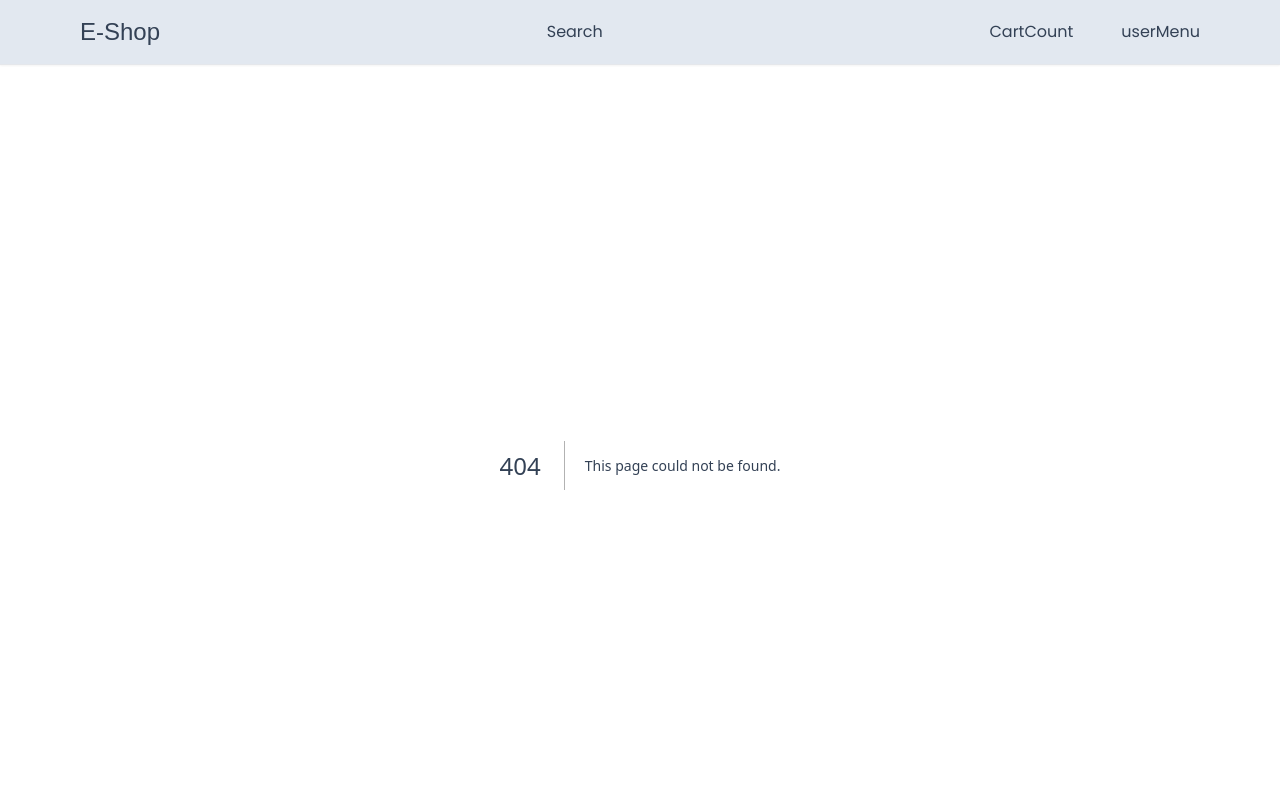
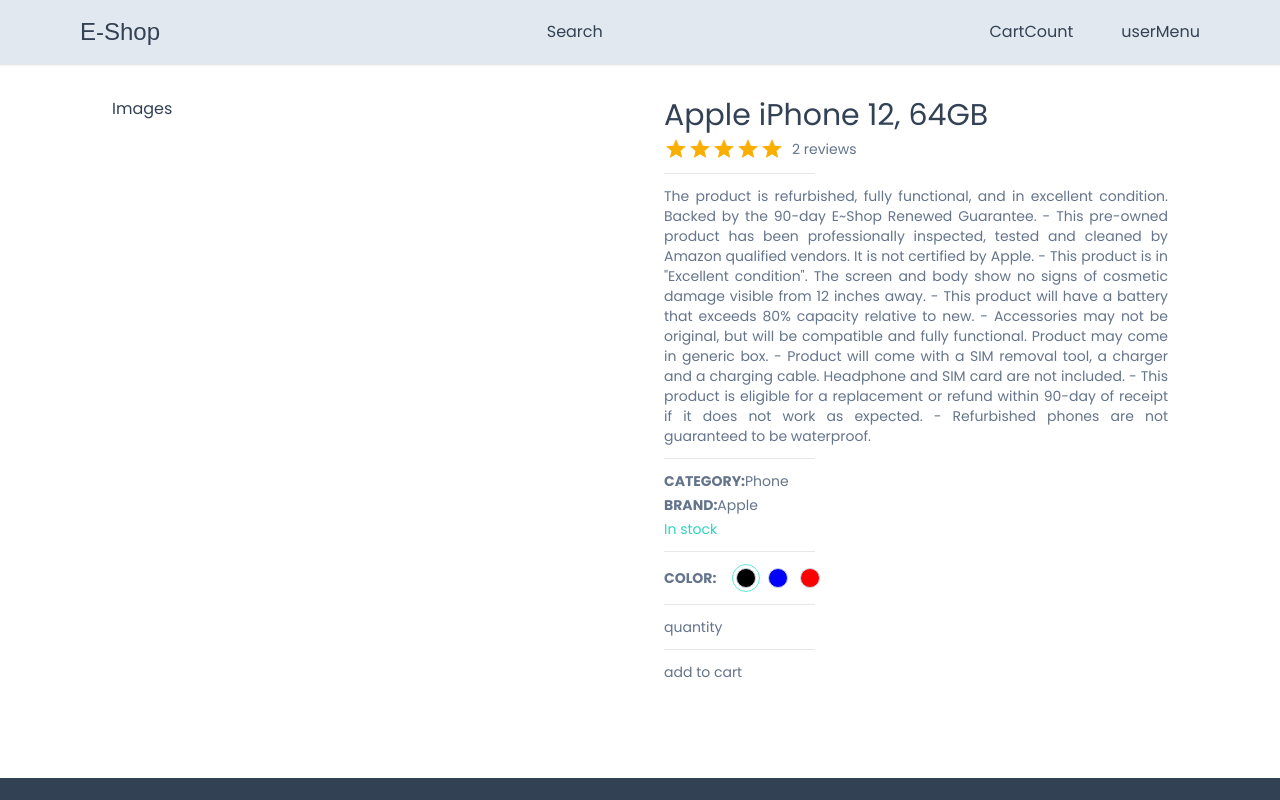
Before and after one commit to WenChun19/e-shop, a Next.js app: page /product/1 in a window 1280 px wide. Before the commit this address had no page. Shown: the top 800 px of the page. Built offline with nearby package versions, Linux system fonts and the light colour scheme; a web font is replaced by a local one.

Commit message:
Product detail

```diff
--- /dev/null
+++ b/app/cart/page.tsx
@@ -0,0 +1,9 @@
+import React from 'react'
+
+const Cart = () => {
+  return (
+    <div>Cart</div>
+  )
+}
+
+export default Cart
--- a/app/components/footer/Footer.tsx
+++ b/app/components/footer/Footer.tsx
@@ -1,5 +1,5 @@
 import React from "react";
-import Container from "../nav/Container";
+import Container from "../Container";
 import Link from "next/link";
 import FooterList from "./FooterList";
 import { MdFacebook } from "react-icons/md";
--- a/app/components/nav/NavBar.tsx
+++ b/app/components/nav/NavBar.tsx
@@ -1,5 +1,5 @@
 import React from "react";
-import Container from "./Container";
+import Container from "../Container";
 import Link from "next/link";
 import { Redressed } from "next/font/google";
 
--- a/app/components/products/ProductCard.tsx
+++ b/app/components/products/ProductCard.tsx
@@ -4,6 +4,7 @@
 import { truncateText } from "@/utils/truncateText";
 import { Rating } from "@mui/material";
 import Image from "next/image";
+import { useRouter } from "next/navigation";
 import React from "react";
 
 interface ProductCardProps {
@@ -11,6 +12,8 @@
 }
 
 const ProductCard: React.FC<ProductCardProps> = ({ data }) => {
+  const router = useRouter();
+
   const productRating =
     data.reviews.reduce((acc: number, item: any) => {
       return item.rating + acc;
@@ -18,6 +21,7 @@
 
   return (
     <div
+      onClick={() => router.push(`/product/${data.id}`)}
       className="col-span-1 cursor-pointer border-[1.2px]
     border-slate-200 bg-slate-50 rounded-sm
     p-2 transition hover:scale-105 text-center
--- /dev/null
+++ b/app/components/products/SetColor.tsx
@@ -0,0 +1,52 @@
+"use client";
+
+import {
+  CartProductType,
+  SelectedImgType,
+} from "@/app/product/[productId]/ProductDetails";
+
+interface SetColorProps {
+  images: SelectedImgType[];
+  cartProduct: CartProductType;
+  handleColorSelect: (value: SelectedImgType) => void;
+}
+
+const SetColor: React.FC<SetColorProps> = ({
+  images,
+  cartProduct,
+  handleColorSelect,
+}) => {
+  return (
+    <div>
+      <div className="flex gap-4 items-center">
+        <span className="font-semibold">COLOR:</span>
+        <div className="flex gap-1">
+          {images.map((image) => {
+            return (
+              <div
+                key={image.color}
+                onClick={() => handleColorSelect(image)}
+                className={`
+              h-7 w-7 rounded-full
+              border-teal-300 flex items-center
+              justify-center ${
+                cartProduct.selectedImg.color === image.color
+                  ? "border-[1.5px]"
+                  : "border-none"
+              }`}
+              >
+                <div
+                  style={{ background: image.colorCode }}
+                  className="h-5 w-5 rounded-full border-[1.2px] border-slate-300
+                  cursor-pointer"
+                ></div>
+              </div>
+            );
+          })}
+        </div>
+      </div>
+    </div>
+  );
+};
+
+export default SetColor;
--- a/app/page.tsx
+++ b/app/page.tsx
@@ -1,6 +1,6 @@
 import { products } from "@/utils/products";
 import HomeBanner from "./components/HomeBanner";
-import Container from "./components/nav/Container";
+import Container from "./components/Container";
 import { truncateText } from "@/utils/truncateText";
 import ProductCard from "./components/products/ProductCard";
 
@@ -17,7 +17,7 @@
         gap-8"
         >
           {products.map((product: any) => {
-            return <ProductCard data={product} />;
+            return <ProductCard key={product.id} data={product} />;
           })}
         </div>
       </Container>
--- /dev/null
+++ b/app/product/[productId]/ProductDetails.tsx
@@ -0,0 +1,101 @@
+"use client";
+
+import SetColor from "@/app/components/products/SetColor";
+import { Rating } from "@mui/material";
+import { useCallback, useState } from "react";
+
+interface ProductDetailsProps {
+  product: any;
+}
+
+export type CartProductType = {
+  id: string;
+  name: string;
+  description: string;
+  category: string;
+  brand: string;
+  selectedImg: SelectedImgType;
+  quantity: number;
+  price: number;
+};
+
+export type SelectedImgType = {
+  color: string;
+  colorCode: string;
+  image: string;
+};
+
+const Horizontal = () => {
+  return <hr className="w-[30%] my-2" />;
+};
+
+const ProductDetails: React.FC<ProductDetailsProps> = ({ product }) => {
+  const [cartProduct, setCartProduct] = useState<CartProductType>({
+    id: product.id,
+    name: product.name,
+    description: product.description,
+    category: product.category,
+    brand: product.brand,
+    selectedImg: { ...product.images[0] },
+    quantity: 1,
+    price: product.price,
+  });
+
+  const productRating =
+    product.reviews.reduce((acc: number, item: any) => {
+      return item.rating + acc;
+    }, 0) / product.reviews.length;
+
+  const handleColorSelect = useCallback(
+    (value: SelectedImgType) => {
+      setCartProduct((prev) => {
+        return { ...prev, selectedImg: value };
+      });
+    },
+    [cartProduct.selectedImg]
+  );
+
+  return (
+    <div
+      className="grid grid-cols-1 md:grid-cols-2
+  gap-12"
+    >
+      <div>Images</div>
+      <div className="flex flex-col gap-1 text-slate-500 text-sm">
+        <h2 className="text-3xl font-medium text-slate-700">{product.name}</h2>
+        <div className="flex items-center gap-2">
+          <Rating value={productRating} readOnly />
+          <div>{product.reviews.length} reviews</div>
+        </div>
+        <Horizontal />
+        <div className="text-justify">{product.description}</div>
+        <Horizontal />
+        <div>
+          <span className="font-semibold">CATEGORY:</span>
+          {product.category}
+        </div>
+        <div>
+          <span className="font-semibold">BRAND:</span>
+          {product.brand}
+        </div>
+        <div className={product.inStock ? "text-teal-400" : "text-rose-400"}>
+          {product.inStock ? "In stock" : "Out of stock"}
+        </div>
+        <Horizontal />
+        <SetColor
+          cartProduct={cartProduct}
+          images={product.images}
+          handleColorSelect={handleColorSelect}
+        />
+
+        <Horizontal />
+        <div>quantity</div>
+
+        <Horizontal />
+        <div>add to cart</div>
+      </div>
+    </div>
+  );
+};
+
+export default ProductDetails;
--- /dev/null
+++ b/app/product/[productId]/page.tsx
@@ -0,0 +1,20 @@
+import Container from "@/app/components/Container";
+import { product } from "@/utils/product";
+import React from "react";
+import ProductDetails from "./ProductDetails";
+
+interface IPrams {
+  productId?: string;
+}
+
+const Product = ({ params }: { params: IPrams }) => {
+  return (
+    <div className="p-8">
+      <Container>
+        <ProductDetails product={product} />
+      </Container>
+    </div>
+  );
+};
+
+export default Product;
--- /dev/null
+++ b/utils/product.ts
@@ -0,0 +1,73 @@
+export const product = {
+  id: "648437b38c44d52b9542e340",
+  name: "Apple iPhone 12, 64GB",
+  description:
+    'The product is refurbished, fully functional, and in excellent condition. Backed by the 90-day E~Shop Renewed Guarantee.\n- This pre-owned product has been professionally inspected, tested and cleaned by Amazon qualified vendors. It is not certified by Apple.\n- This product is in "Excellent condition". The screen and body show no signs of cosmetic damage visible from 12 inches away.\n- This product will have a battery that exceeds 80% capacity relative to new.\n- Accessories may not be original, but will be compatible and fully functional. Product may come in generic box.\n- Product will come with a SIM removal tool, a charger and a charging cable. Headphone and SIM card are not included.\n- This product is eligible for a replacement or refund within 90-day of receipt if it does not work as expected.\n- Refurbished phones are not guaranteed to be waterproof.',
+  price: 40,
+  brand: "Apple",
+  category: "Phone",
+  inStock: true,
+  images: [
+    {
+      color: "Black",
+      colorCode: "#000000",
+      image:
+        "https://firebasestorage.googleapis.com/v0/b/e-shop-vid.appspot.com/o/products%2Fiphone%2012%20black.png?alt=media&token=8fe19551-173a-4550-9d02-20afffc79b12",
+    },
+    {
+      color: "Blue",
+      colorCode: " #0000FF",
+      image:
+        "https://firebasestorage.googleapis.com/v0/b/e-shop-vid.appspot.com/o/products%2Fiphone%2012%20blue.png?alt=media&token=ede757d2-b631-4451-b80c-123861f16c92",
+    },
+    {
+      color: "Red",
+      colorCode: "#FF0000",
+      image:
+        "https://firebasestorage.googleapis.com/v0/b/e-shop-vid.appspot.com/o/products%2Fiphone%2012%20red.png?alt=media&token=945e1ffb-953e-467a-8325-5a8fbbbf3153",
+    },
+  ],
+  reviews: [
+    {
+      id: "6499b4887402b0efd394d8f3",
+      userId: "6499b184b0e9a8c8709821d3",
+      productId: "648437b38c44d52b9542e340",
+      rating: 4,
+      comment:
+        "good enough. I like the camera and casing. the delivery was fast too.",
+      createdDate: "2023-06-26T15:53:44.483Z",
+      user: {
+        id: "6499b184b0e9a8c8709821d3",
+        name: "Chaoo",
+        email: "example1@gmail.com",
+        emailVerified: null,
+        image:
+          "https://lh3.googleusercontent.com/a/AAcHTtcuRLwWi1vPKaQOcJlUurlhRAIIq2LgYccE8p32=s96-c",
+        hashedPassword: null,
+        createdAt: "2023-06-26T15:40:52.558Z",
+        updatedAt: "2023-06-26T15:40:52.558Z",
+        role: "USER",
+      },
+    },
+    {
+      id: "6499a110efe4e4de451c7edc",
+      userId: "6475af156bad4917456e6e1e",
+      productId: "648437b38c44d52b9542e340",
+      rating: 5,
+      comment: "I really liked it!!",
+      createdDate: "2023-06-26T14:30:40.998Z",
+      user: {
+        id: "6475af156bad4917456e6e1e",
+        name: "Charles",
+        email: "example@gmail.com",
+        emailVerified: null,
+        image:
+          "https://lh3.googleusercontent.com/a/AAcHTteOiCtILLBWiAoolIW9PJH-r5825pBDl824_8LD=s96-c",
+        hashedPassword: null,
+        createdAt: "2023-05-30T08:08:53.979Z",
+        updatedAt: "2023-05-30T08:08:53.979Z",
+        role: "ADMIN",
+      },
+    },
+  ],
+};
```
Also changed, not shown: app/components/Container.tsx (renamed from app/components/nav/Container.tsx).
